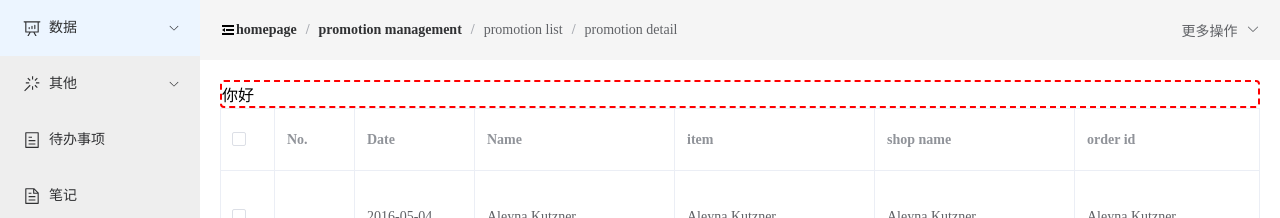
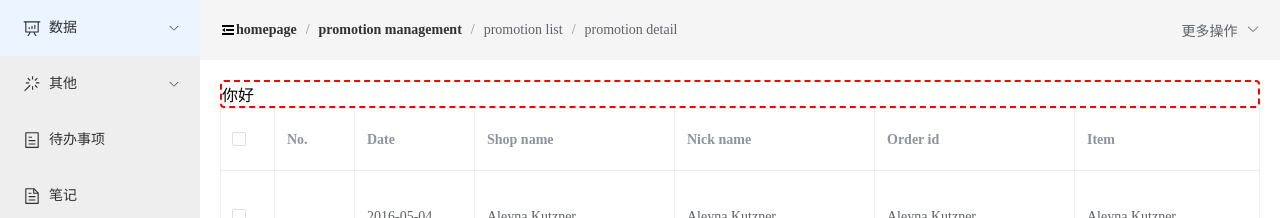
Before and after one commit to leexiang911/printer, a Vue app: page /print in a window 1280 px wide. Shown: the top 218 px of the page. Built offline with nearby package versions, Linux system fonts and the light colour scheme.

Commit message:
更新表单结构

```diff
--- a/components.d.ts
+++ b/components.d.ts
@@ -10,7 +10,6 @@ declare module 'vue' {
     AppAside: typeof import('./src/components/AppAside.vue')['default']
     AppHeader: typeof import('./src/components/AppHeader.vue')['default']
     AppLayout: typeof import('./src/components/AppLayout.vue')['default']
-    Aside: typeof import('./src/components/Aside.vue')['default']
     ElAside: typeof import('element-plus/es')['ElAside']
     ElBreadcrumb: typeof import('element-plus/es')['ElBreadcrumb']
     ElBreadcrumbItem: typeof import('element-plus/es')['ElBreadcrumbItem']
@@ -24,7 +23,6 @@ declare module 'vue' {
     ElMain: typeof import('element-plus/es')['ElMain']
     ElMenu: typeof import('element-plus/es')['ElMenu']
     ElMenuItem: typeof import('element-plus/es')['ElMenuItem']
-    ElMeunItem: typeof import('element-plus/es')['ElMeunItem']
     ElScrollbar: typeof import('element-plus/es')['ElScrollbar']
     ElSubMenu: typeof import('element-plus/es')['ElSubMenu']
     ElTable: typeof import('element-plus/es')['ElTable']
@@ -36,7 +34,6 @@ declare module 'vue' {
     IconEcosystem: typeof import('./src/components/icons/IconEcosystem.vue')['default']
     IconSupport: typeof import('./src/components/icons/IconSupport.vue')['default']
     IconTooling: typeof import('./src/components/icons/IconTooling.vue')['default']
-    Layout: typeof import('./src/components/Layout.vue')['default']
     RouterLink: typeof import('vue-router')['RouterLink']
     RouterView: typeof import('vue-router')['RouterView']
     Table: typeof import('./src/components/Table.vue')['default']
--- a/src/components/Table.vue
+++ b/src/components/Table.vue
@@ -48,27 +48,23 @@ const handleDelete = (index: number, row: User) => {
     <el-table-column label="Date" width="120">
       <template #default="scope">{{ scope.row.date }}</template>
     </el-table-column>
-    <el-table-column property="name" label="Name" width="200" />
-    <el-table-column property="name" label="item" width="200" />
-    <el-table-column property="name" label="shop name" width="200" />
-    <el-table-column property="name" label="order id" width="200" />
+    <el-table-column property="name" label="Shop name" width="200" />
+    <el-table-column property="name" label="Nick name" width="200" />
+    <el-table-column property="name" label="Order id" width="200" />
+    <el-table-column property="name" label="Item" width="200" />
 
-    <el-table-column property="name" label="tracking number" width="200" />
 
-    <el-table-column
-      property="address"
-      label="use show-overflow-tooltip"
-      width="240"
-      show-overflow-tooltip
-    />
+    <el-table-column property="name" label="Tracking number" width="200" />
+
+    <el-table-column property="address" label="Remark" width="240" show-overflow-tooltip />
 
     <el-table-column label="Operations">
       <template #default="scope">
-        <el-button size="small" @click="handleEdit(scope.$index, scope.row)"> 编辑 </el-button>
+        <el-button size="small" @click="handleEdit(scope.$index, scope.row)"> Edit </el-button>
         <el-button size="small" type="danger" @click="handleDelete(scope.$index, scope.row)">
-          删除
+          Detle
         </el-button>
-        <el-button size="small" type="primary">打印</el-button>
+        <el-button size="small" type="primary">Print</el-button>
       </template>
     </el-table-column>
   </el-table>
--- a/src/views/HomeView.vue
+++ b/src/views/HomeView.vue
@@ -27,12 +27,16 @@ const pasetHandle = (event: { clipboardData: any }) => {
   }
   ElMessage.success('粘贴成功')
 
-  console.log('rows', rows)
 
   for (const text of rows) {
     let cells = text.split('\t')
+    const filteredArr = cells.filter(item => item !== "");
+    console.log(filteredArr)
+    if (filteredArr.length == 0) {
+      return;
+    }
+    let storeName: string = cells[1].replace('墨书', 'M').replace('炫亮', 'X');
 
-    let storeName: string = cells[0].replace('墨书', 'M').replace('炫亮', 'X')
 
     tableArrData.value.push({
       index: startNumber++,
@@ -51,8 +55,8 @@ const openVn = () => {
       h('i', { style: 'color: teal' }, 'VNode')
     ])
   })
-  let html = document.getElementsByTagName('html')[0]
-  html.classList.add('dark')
+  // let html = document.getElementsByTagName('html')[0]
+  // html.classList.add('dark')
 }
 </script>
 
```
